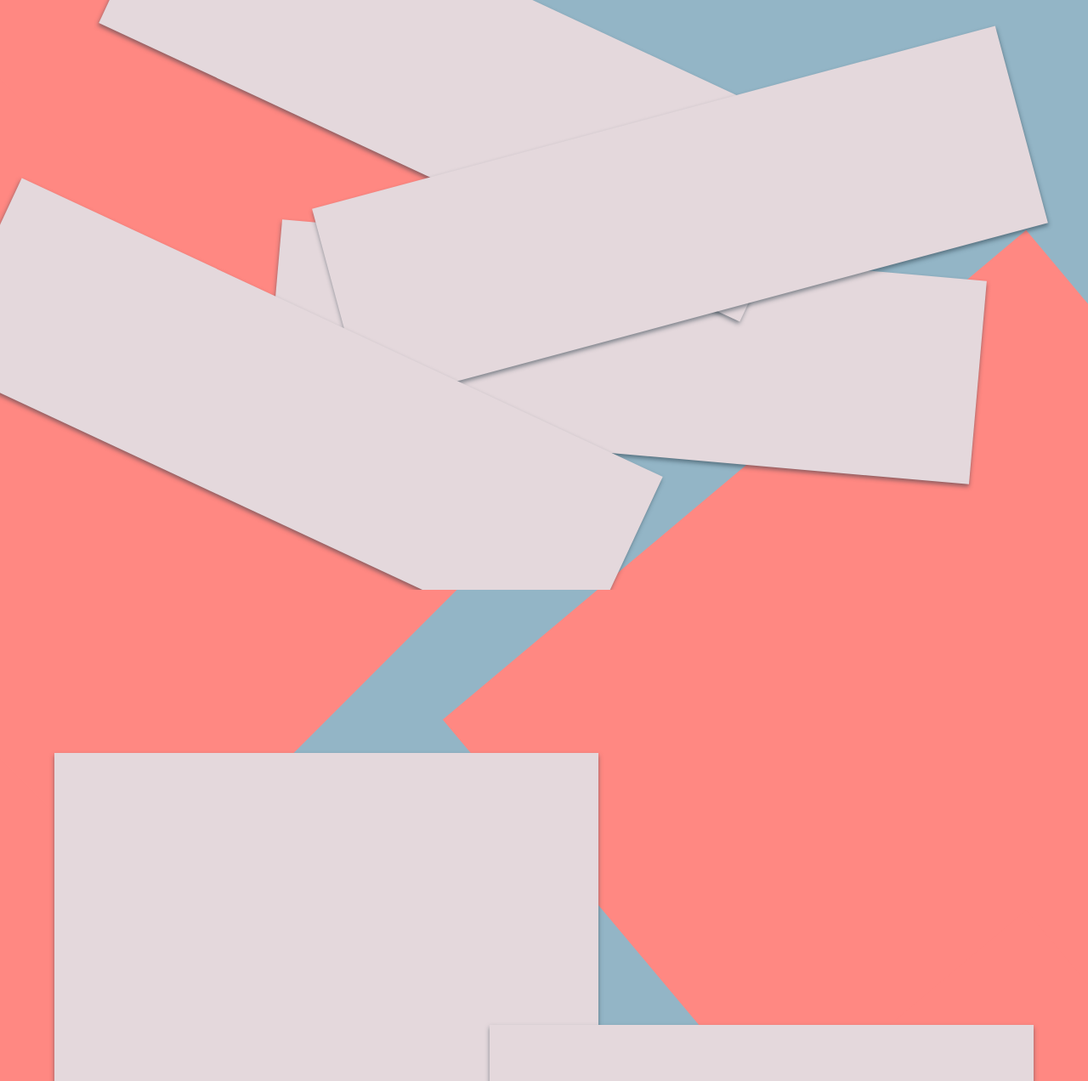
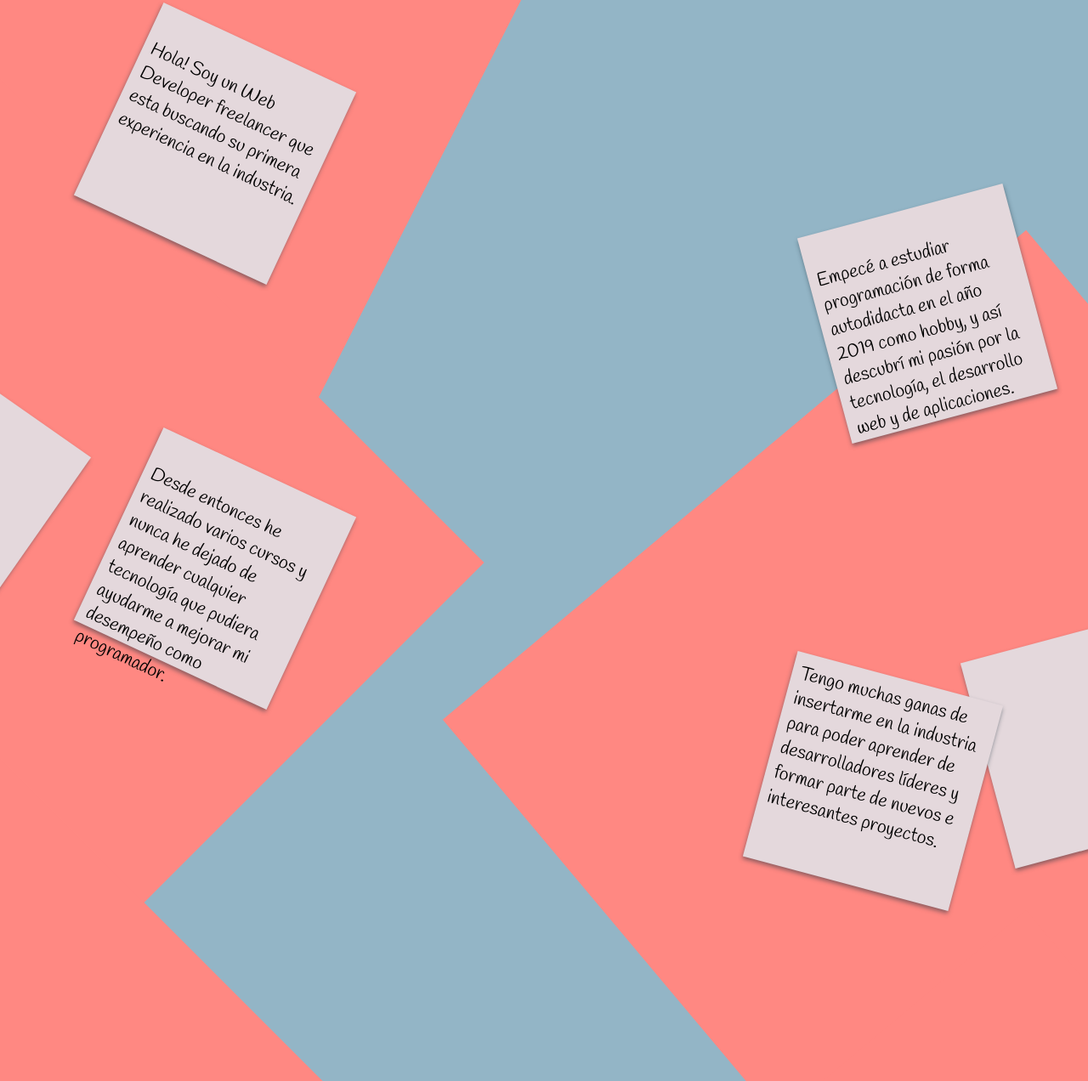
Before and after one commit to CoderClaw/tableLike-personalSite, a website: page main/index.html in a window 1280 px wide. Shown: the part 906-2178 px from the top of the page at 85% size. Drawn offline with Linux system fonts and the light colour scheme.

Commit message:
about finished

```diff
--- a/main/index.html
+++ b/main/index.html
@@ -70,10 +70,41 @@
 
         <section id="about" class="about">
             <div class="paperContainer">
-                <div class="paper paperOne"> </div>
-                <div class="paper paperTwo"> </div>
-                <div class="paper paperThree"> </div>
-                <div class="paper paperFour"> </div>
+                <div class="paper paperOne">
+                    <p>
+                        <br>
+                        Hola!
+                        Soy un Web Developer freelancer que esta buscando su primera
+                        experiencia en la industria.
+                    </p>
+                </div>
+                <div class="paper paperTwo">
+                    <p>
+                        <br>
+                        Empecé a estudiar programación de forma autodidacta en el año 2019
+                        como hobby, y así descubrí mi pasión por la tecnología, el desarrollo web y de aplicaciones.
+                    </p>
+                </div>
+                <div class="paper paperThree">
+
+                </div>
+                <div class="paper paperFour">
+                    <p>
+                        <br>
+                        Desde entonces he realizado varios cursos y nunca he dejado de aprender cualquier tecnología que
+                        pudiera ayudarme a mejorar mi desempeño como programador.
+                    </p>
+                </div>
+                <div class="paper paperFive">
+                    <p>
+                        Tengo muchas ganas de insertarme en la industria para poder aprender de desarrolladores líderes y
+                            formar parte de nuevos e interesantes proyectos.
+                    </p>
+                </div>
+                <div class="paper paperSix">
+
+                </div>
+
             </div>
 
 
--- a/main/style.css
+++ b/main/style.css
@@ -1,4 +1,5 @@
 @import url("https://fonts.googleapis.com/css2?family=Dancing+Script:wght@400&family=Roboto&display=swap");
+@import url("https://fonts.googleapis.com/css2?family=Handlee&display=swap");
 * {
   margin: 0;
   padding: 0;
@@ -278,47 +279,71 @@ body::-webkit-scrollbar {
 
 .about {
   width: 100vw;
-  height: 100vh;
+  height: 1400px;
   overflow: hidden;
 }
 
 .paperContainer {
   width: 100%;
-  height: 100%;
+  height: 1400px;
   overflow: hidden;
   position: relative;
 }
 .paper {
-  width: 65%;
-  height: 30%;
+  width: 250px;
+  height: 250px;
   background-color: var(--light);
   box-shadow: 0px 3px 5px rgba(31, 52, 63, 0.5);
+  font-size: 22px;
+  font-family: "Handlee", cursive;
+  padding: 10px;
 }
 .paperOne {
   position: absolute;
-  top: 10%;
+  top: 150px;
   left: 10%;
   transform: rotate(25deg);
 }
 
 .paperTwo {
   position: absolute;
-  top: 30%;
+  top: 350px;
   right: 5%;
   transform: rotate(-15deg);
+  z-index: 5;
+}
+.paperTwo::after {
+  background-color: #ff8882;
+  width: 100%;
+  height: 100%;
+  z-index: 10;
+  content: " ";
 }
 .paperThree {
   position: absolute;
-  top: 50%;
-  right: 10%;
-  transform: rotate(5deg);
+  top: 550px;
+  left: -15%;
+  transform: rotate(35deg);
   z-index: -1;
 }
 .paperFour {
   position: absolute;
-  top: 60%;
-  left: -5%;
+  top: 650px;
+  left: 10%;
   transform: rotate(25deg);
+}
+.paperFive {
+  position: absolute;
+  top: 900px;
+  right: 10%;
+  transform: rotate(15deg);
+}
+.paperSix {
+  position: absolute;
+  top: 850px;
+  right: -10%;
+  transform: rotate(-15deg);
+  z-index: -1;
 }
 
 /*---------ABOUT SECTION OVER-------------*/
```
